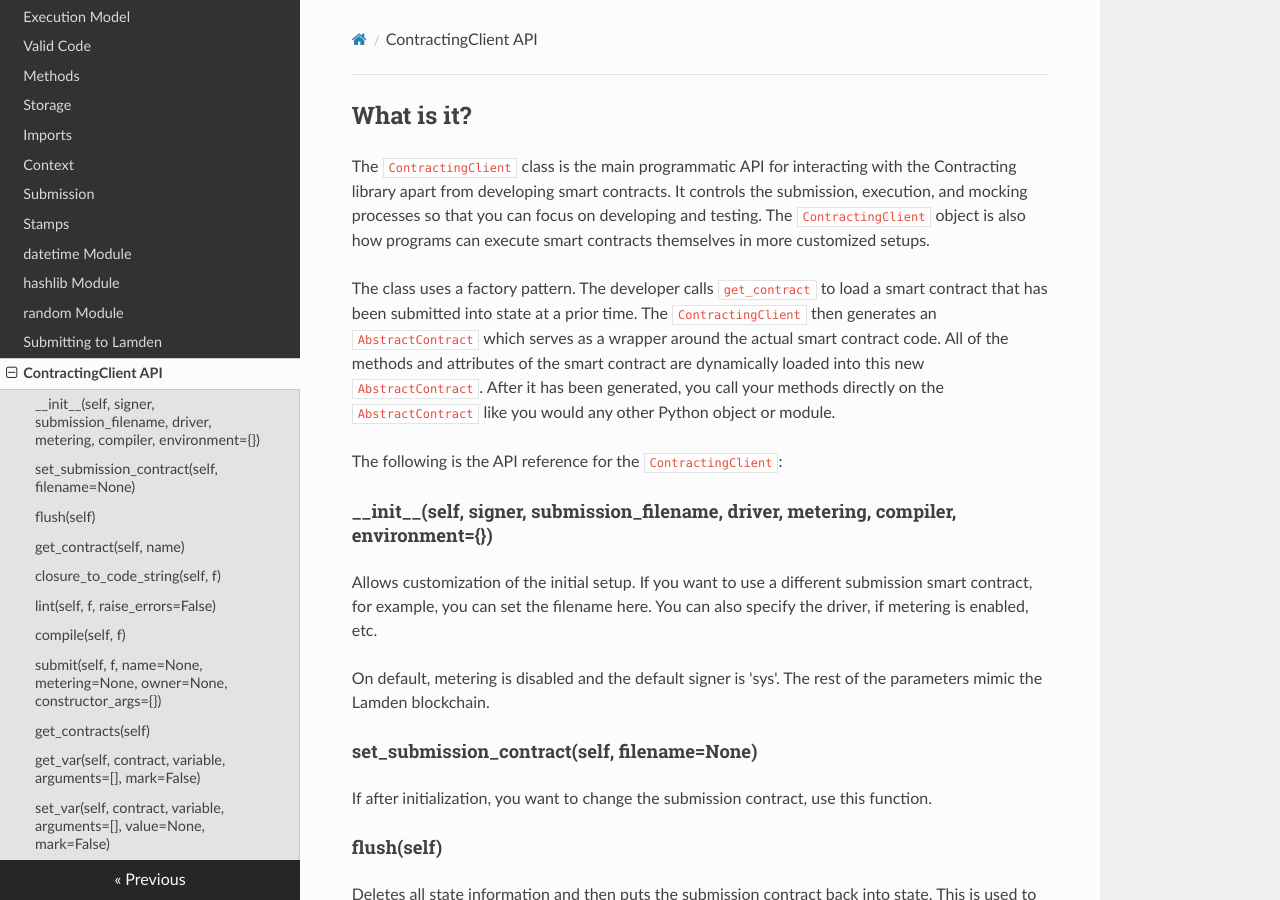
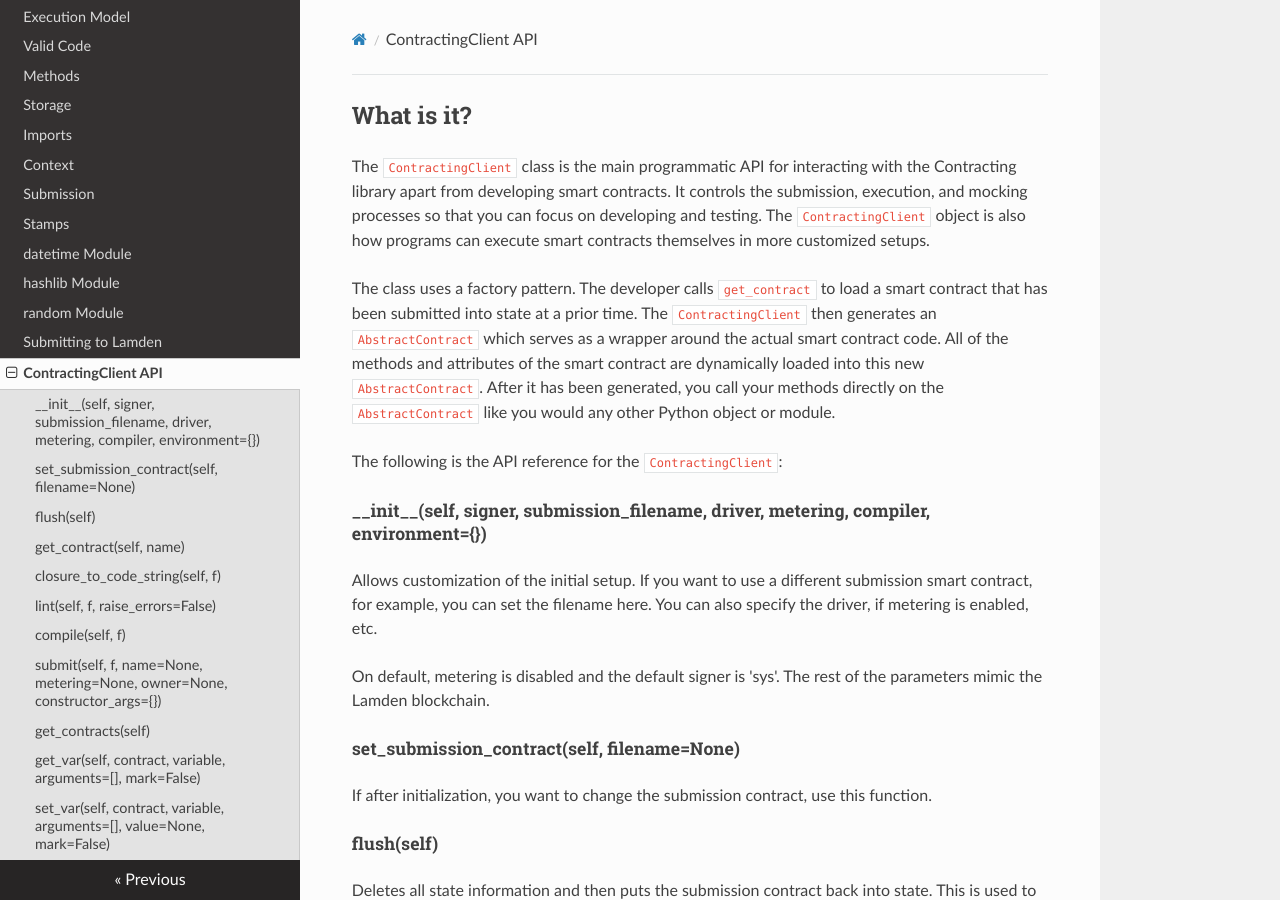
Before and after one commit to Lamden/contracting-docs, an MkDocs documentation site: the page built from docs/client.md, in a window 1280 px wide and 900 px high. Built offline with MkDocs 1.6.1, drawn with Linux system fonts in a browser that asks for light colours; nearby versions of some CDN libraries.

Commit message:
reformat

```diff
--- a/docs/client.md
+++ b/docs/client.md
@@ -5,36 +5,36 @@ The class uses a factory pattern. The developer calls `get_contract` to load a s
 
 The following is the API reference for the `ContractingClient`:
 
-#### \_\_init__(self, signer, submission_filename, driver, metering, compiler, environment={})
+##### \_\_init__(self, signer, submission_filename, driver, metering, compiler, environment={})
 Allows customization of the initial setup. If you want to use a different submission smart contract, for example, you can set the filename here. You can also specify the driver, if metering is enabled, etc.
 
 On default, metering is disabled and the default signer is 'sys'. The rest of the parameters mimic the Lamden blockchain.
 
-#### set_submission_contract(self, filename=None)
+##### set_submission_contract(self, filename=None)
 If after initialization, you want to change the submission contract, use this function.
 
-#### flush(self)
+##### flush(self)
 Deletes all state information and then puts the submission contract back into state. This is used to set up a 'clean' environment in between tests, for example.
 
-#### get_contract(self, name)
+##### get_contract(self, name)
 Returns an `AbstractContract` given a string name. Returns `None` if the contract does not exist.
 
-#### closure_to_code_string(self, f)
+##### closure_to_code_string(self, f)
 Internal method that takes a Python function and returns the string that should be submitted to the submission contract's `code` argument. This is useful for generating the exact payload of what to send on the Lamden blockchain when submitting a new smart contract after you have locally tested and developed it.
 
-#### lint(self, f, raise_errors=False)
+##### lint(self, f, raise_errors=False)
 Checks the smart contract for any violations. If `raise_errors` is `False`, a list of violations will be returned. Otherwise, a Python `Exception` will be raised if any violation occurs.
 
-#### compile(self, f)
+##### compile(self, f)
 Take a string or a closure, and returns the compiled code as a string.
 
-#### submit(self, f, name=None, metering=None, owner=None, constructor_args={})
+##### submit(self, f, name=None, metering=None, owner=None, constructor_args={})
 Takes a string or a closure and submits it to state. If a string is provided as `f`, the `name` argument must be a string name. Otherwise, if it is a closure, the name is the name of the function.
 
-#### get_contracts(self)
+##### get_contracts(self)
 Returns a list of strings of all contracts currently in state.
 
-#### get_var(self, contract, variable, arguments=[], mark=False)
+##### get_var(self, contract, variable, arguments=[], mark=False)
 Gets any arbitrary key in storage where `contract` is the contract name, `variable` is the name of the Python variable (Variable or Hash), and `arguments` are the additional keys provided.
 
 For example,
@@ -58,7 +58,7 @@ For `sets`, no arguments are provided.
 
 `mark` is an internal argument and should not be used.
 
-#### set_var(self, contract, variable, arguments=[], value=None, mark=False)
+##### set_var(self, contract, variable, arguments=[], value=None, mark=False)
 
 Follows the same format as `get_var` but sets the variable to any arbitrary amount. Good for mocking in tests.
 
@@ -67,13 +67,13 @@ Follows the same format as `get_var` but sets the variable to any arbitrary amou
 ## Abstract Contracts
 `AbstractContract` objects are what are returned when a contract is retrieved from state. They contain all of the exported functions and available attributes. You can also call the non-exported functions using the special `run_private_function` method. Developers do not create `AbstractContract` objects themselves.
 
-#### \_\_init__(self, name, signer, environment, executor: Executor, funcs)
+##### \_\_init__(self, name, signer, environment, executor: Executor, funcs)
 On default, these are set by the `ContractingClient` object used. The `funcs` argument is a list of strings that the `ContractingClient` parses from the code which indicates all of the functions available in the contract. The initialization function then creates partial functions with the `_abstract_function_call` method. These partial functions are dynamically created and correlated to the smart contract function name so the developer experience feels as natural to regular Python as possible and REPLs can be used.
 
-#### keys(self)
+##### keys(self)
 Returns a list of all keys that have been written to on the contract so far.
 
-#### quick_read(self, variable, key=None, args=None)
+##### quick_read(self, variable, key=None, args=None)
 Similar to the `ContractingClient` method `get_var`, but does not need a contract name. Instead, it takes the `variable` name, and the key, which is the first dimension of the hash. Additional dimension are added in the `args` argument.
 
 Example that expands on the one in `get_var` above:
@@ -91,13 +91,13 @@ def set(account: str, amount: int):
 
 Assuming the contract has been loaded from the `ContractingClient`, `quick_read(variable='balances', key='account')` would be valid.
 
-#### quick_write(self, variable, key=None, value=None, args=None)
+##### quick_write(self, variable, key=None, value=None, args=None)
 Similar to the `ContractingClient` method `set_var`, with the same differences as `quick_read`.
 
-#### run_private_function(self, f, signer=None, environment=None, **kwargs)
+##### run_private_function(self, f, signer=None, environment=None, **kwargs)
 Allows execution of non-exported functions.
 
-#### \_\_getattr__(self, item)
+##### \_\_getattr__(self, item)
 The override of the special Python method. This is called when a 'normal' API method is not successful, a.k.a any method not listed in this document that is either dynamically generated with a partial function, or potentially a variable.
 
 Python will attempt to find a corresponding partial function to execute first. If the smart contract does not have an exported function available, it will assume that the attribute refers to somewhere in storage. If this is not the case, an `Exception` is thrown.
@@ -136,8 +136,8 @@ This time, `balances` is being accessed but is not a function. Therefore, it is
 
 Note: this has the unwanted behavior of throwing `Exceptions` even if the variable is correct, but the storage has not been set before.
 
-#### now(self)
+##### now(self)
 Returns a `DateTime` object from the standard library that correspondes to the local system time. Used to pass as an environment variable in execution.
 
-#### \_abstract_function_call(self, signer, executor, contract_name, func, environment=None, metering=None, now=None, **kwargs)
+##### \_abstract_function_call(self, signer, executor, contract_name, func, environment=None, metering=None, now=None, **kwargs)
 Internal method for construction partial functions on initialization.
```
